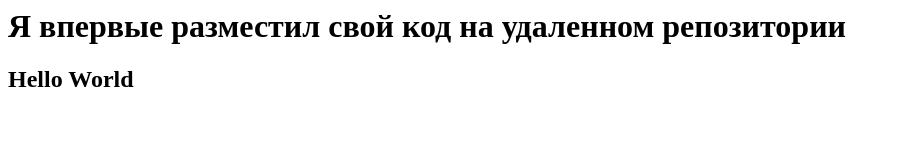
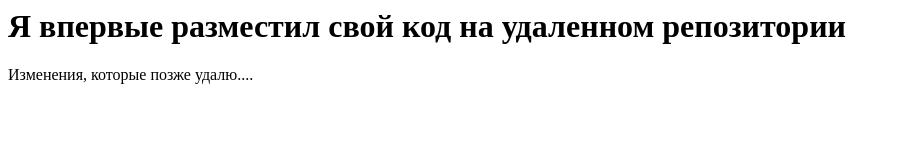
Before and after one commit to GRUPPA741/741gruppa, a plain HTML site: page index.html in a window 1280 px wide. Shown: the whole page, without its empty margins (0-901 px from the left). Drawn offline with Linux system fonts and the light colour scheme.

Commit message:
ошибочный коммент

```diff
--- a/index.html
+++ b/index.html
@@ -8,6 +8,6 @@
 </head>
 <body>
     <h1>Я впервые разместил свой код на удаленном репозитории</h1>
-    <h2>Hello World</h2>
+    <p>Изменения, которые позже удалю....</p>
 </body>
 </html>
```
